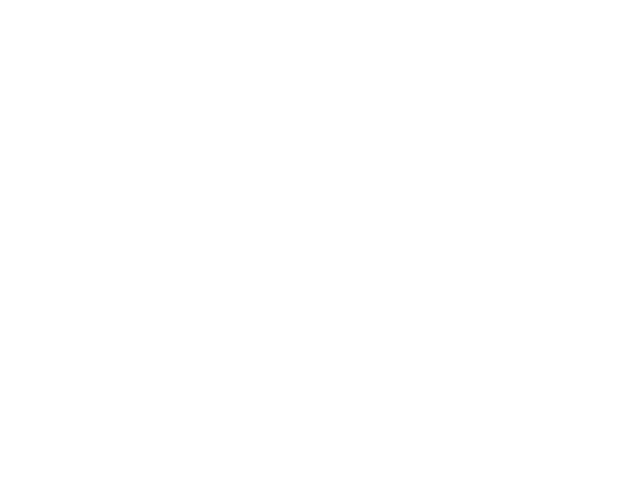
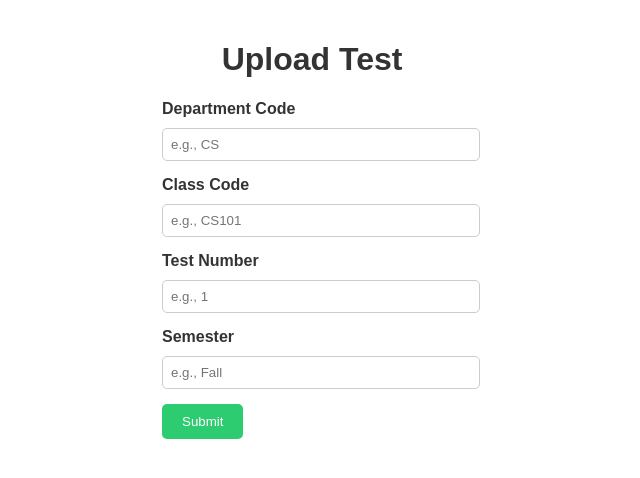
Before and after one commit to DavidASC20/StudyBuddy, a React (Create React App) app in the folder studybuddy/: page /upload-test in a window 1280 px wide. Before the commit this address had no page. Shown: the top 478 px of the page, without its empty margins (328-968 px from the left). Built offline with nearby package versions, Linux system fonts and the light colour scheme.

Commit message:
added file upload form

```diff
--- a/studybuddy/src/App.js
+++ b/studybuddy/src/App.js
@@ -2,6 +2,7 @@
 import { BrowserRouter as Router, Route, Routes } from 'react-router-dom';
 import Home from './pages/Home';
 import ViewTests from './pages/ViewTests';
+import UploadTest from './pages/UploadTest';
 
 function App() {
   return (
@@ -10,6 +11,7 @@
         <Routes>
           <Route path="/" element={<Home />} />
           <Route path="/view-tests" element={<ViewTests />} />
+          <Route path="/upload-test" element={<UploadTest />} />
         </Routes>
       </div>
     </Router>
--- a/studybuddy/src/pages/Home.js
+++ b/studybuddy/src/pages/Home.js
@@ -10,7 +10,7 @@
   };
 
   function handleUploadClick() {
-    console.log("Upload Test button clicked!");
+    navigate('/upload-test');
   }
 
   return (
--- /dev/null
+++ b/studybuddy/src/pages/UploadTest.css
@@ -0,0 +1,48 @@
+.upload-test-container {
+    text-align: center;
+    font-family: Arial, sans-serif;
+    padding: 20px;
+  }
+
+  .upload-test-form {
+    display: inline-block;
+    text-align: left;
+    width: 300px;
+  }
+
+  .form-group {
+    margin-bottom: 15px;
+  }
+
+  label {
+    font-weight: bold;
+    margin-bottom: 5px;
+    display: block;
+  }
+
+  input,
+  textarea {
+    width: 100%;
+    padding: 8px;
+    margin-top: 5px;
+    border: 1px solid #ccc;
+    border-radius: 5px;
+  }
+
+  textarea {
+    resize: vertical;
+  }
+
+  .submit-button {
+    padding: 10px 20px;
+    background-color: #2ecc71;
+    color: white;
+    border: none;
+    border-radius: 5px;
+    cursor: pointer;
+    transition: background-color 0.3s ease;
+  }
+
+  .submit-button:hover {
+    background-color: #27ae60;
+  }
--- /dev/null
+++ b/studybuddy/src/pages/UploadTest.js
@@ -0,0 +1,87 @@
+import React, { useState } from 'react';
+import './UploadTest.css';
+
+function UploadTest() {
+  const [formData, setFormData] = useState({
+    department: '',
+    classCode: '',
+    className: '',
+    testNumber: '',
+    testName: '',
+    semester: '',
+    year: '',
+    questions: '',
+  });
+
+  const handleInputChange = (e) => {
+    const { name, value } = e.target;
+    setFormData({ ...formData, [name]: value });
+  };
+
+  const handleSubmit = (e) => {
+    e.preventDefault();
+    console.log('Form data submitted:', formData);
+    // Replace this console.log with API call to upload the test data
+  };
+
+  return (
+    <div className="upload-test-container">
+      <h1>Upload Test</h1>
+      <form onSubmit={handleSubmit} className="upload-test-form">
+        <div className="form-group">
+          <label>Department Code</label>
+          <input
+            type="text"
+            name="department"
+            value={formData.department}
+            onChange={handleInputChange}
+            placeholder="e.g., CS"
+            required
+          />
+        </div>
+
+        <div className="form-group">
+          <label>Class Code</label>
+          <input
+            type="text"
+            name="classCode"
+            value={formData.classCode}
+            onChange={handleInputChange}
+            placeholder="e.g., CS101"
+            required
+          />
+        </div>
+
+        <div className="form-group">
+          <label>Test Number</label>
+          <input
+            type="number"
+            name="testNumber"
+            value={formData.testNumber}
+            onChange={handleInputChange}
+            placeholder="e.g., 1"
+            required
+          />
+        </div>
+
+        <div className="form-group">
+          <label>Semester</label>
+          <input
+            type="text"
+            name="semester"
+            value={formData.semester}
+            onChange={handleInputChange}
+            placeholder="e.g., Fall"
+          />
+        </div>
+
+
+        <button type="submit" className="submit-button">
+          Submit
+        </button>
+      </form>
+    </div>
+  );
+}
+
+export default UploadTest;
--- a/studybuddy/src/pages/ViewTests.js
+++ b/studybuddy/src/pages/ViewTests.js
@@ -19,7 +19,7 @@
       <div className="search-bar">
         <input
           type="text"
-          placeholder="Search for a test..."
+          placeholder="Search for a test!"
           value={searchQuery}
           onChange={(e) => setSearchQuery(e.target.value)}
         />
```
